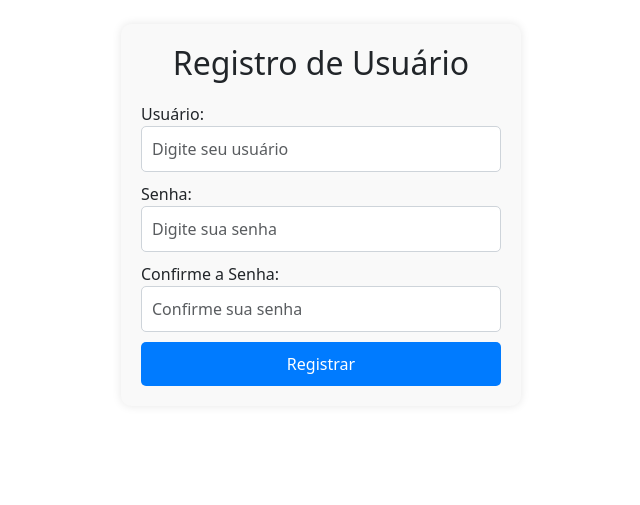
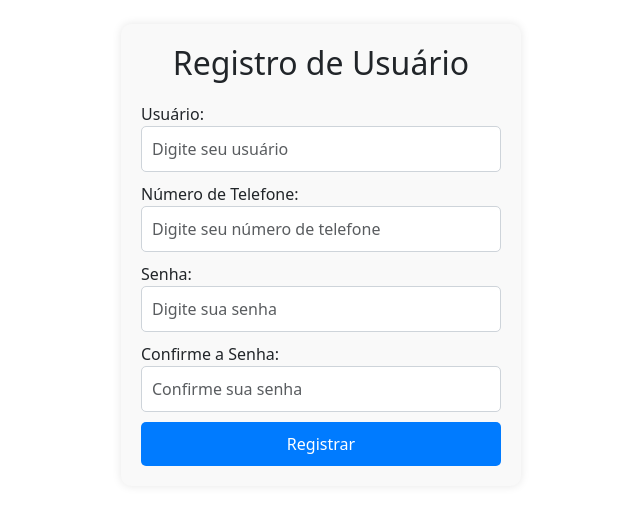
Before and after one commit to Brubzie/fatec-dsm-pi-4sem, a Django app: page /register/ in a window 1280 px wide. Shown: the part 72-577 px from the top of the page, without its empty margins (319-959 px from the left). Run offline with Django 5.2, Linux system fonts and the light colour scheme.

Commit message:
Login, Register e Index atualizados
# Mudanças Realizadas

## Forms

Agora dentro do forms temos um novo campo para o número de telefone e uma melhor validação de senha.

## Register

Agora dentro de register.html, temos além da adição do campo de número de telefonem temos também a formatação do mesmo, estando no formato (99) 99999-9999

```diff
--- a/CafeTech/CafeTech/core/forms.py
+++ b/CafeTech/CafeTech/core/forms.py
@@ -2,26 +2,47 @@ from django import forms
 from django.contrib.auth.models import User
 from django.contrib.auth import authenticate
 from django.core.exceptions import ValidationError
+import re
 
 class RegisterForm(forms.ModelForm):
+    phone_number = forms.CharField(
+        max_length=15,
+        widget=forms.TextInput(attrs={
+            'class': 'form-control',
+            'placeholder': 'Digite seu número de telefone',
+        }),
+        label='Número de Telefone'
+    )
+
     password = forms.CharField(
-        widget=forms.PasswordInput(attrs={'class': 'form-control', 'placeholder': 'Digite sua senha'}),
+        widget=forms.PasswordInput(attrs={
+            'class': 'form-control',
+            'placeholder': 'Digite sua senha',
+        }),
         label='Senha',
         help_text='A senha deve conter pelo menos 8 caracteres, incluindo números, letras maiúsculas e minúsculas, e caracteres especiais.'
     )
+
     confirm_password = forms.CharField(
-        widget=forms.PasswordInput(attrs={'class': 'form-control', 'placeholder': 'Confirme sua senha'}),
+        widget=forms.PasswordInput(attrs={
+            'class': 'form-control',
+            'placeholder': 'Confirme sua senha',
+        }),
         label='Confirme a Senha'
     )
 
     class Meta:
         model = User
-        fields = ['username', 'password']
+        fields = ['username', 'password', 'phone_number']
         labels = {
             'username': 'Usuário',
+            'password': 'Senha',
         }
         widgets = {
-            'username': forms.TextInput(attrs={'class': 'form-control', 'placeholder': 'Digite seu usuário'}),
+            'username': forms.TextInput(attrs={
+                'class': 'form-control',
+                'placeholder': 'Digite seu usuário',
+            }),
         }
 
     def clean_username(self):
@@ -39,25 +60,61 @@ class RegisterForm(forms.ModelForm):
 
     def clean_password(self):
         password = self.cleaned_data.get('password')
-        # Aqui você pode adicionar validações de senha, se desejar
+
+        # Validação da força da senha
+        if len(password) < 8:
+            raise ValidationError('A senha deve ter no mínimo 8 caracteres.')
+
+        if not re.search(r'[A-Z]', password):
+            raise ValidationError('A senha deve conter pelo menos uma letra maiúscula.')
+
+        if not re.search(r'[a-z]', password):
+            raise ValidationError('A senha deve conter pelo menos uma letra minúscula.')
+
+        if not re.search(r'[0-9]', password):
+            raise ValidationError('A senha deve conter pelo menos um número.')
+
+        if not re.search(r'[\W_]', password):
+            raise ValidationError('A senha deve conter pelo menos um caractere especial.')
+
         return password
 
     def clean_confirm_password(self):
         password = self.cleaned_data.get('password')
         confirm_password = self.cleaned_data.get('confirm_password')
+
         if password and confirm_password and password != confirm_password:
             raise ValidationError('As senhas não coincidem', code='password_mismatch')
         return confirm_password
 
+    def clean_phone_number(self):
+        phone_number = self.cleaned_data.get('phone_number')
+
+        # Validação de formato usando regex
+        phone_regex = re.compile(r'^\(\d{2}\) \d{4,5}-\d{4}$')
+        if not phone_regex.match(phone_number):
+            raise ValidationError('O número de telefone deve estar no formato (99) 99999-9999 ou (99) 9999-9999.')
+
+        return phone_number
+
 class LoginForm(forms.Form):
-    username = forms.CharField(max_length=150, required=True, widget=forms.TextInput(attrs={
-        'class': 'form-control',
-        'placeholder': 'Nome de usuário'
-    }))
-    password = forms.CharField(max_length=128, required=True, widget=forms.PasswordInput(attrs={
-        'class': 'form-control',
-        'placeholder': 'Senha'
-    }))
+    username = forms.CharField(
+        max_length=150,
+        required=True,
+        widget=forms.TextInput(attrs={
+            'class': 'form-control',
+            'placeholder': 'Nome de usuário',
+        })
+    )
+
+    password = forms.CharField(
+        max_length=128,
+        required=True,
+        widget=forms.PasswordInput(attrs={
+            'class': 'form-control',
+            'placeholder': 'Senha',
+        })
+    )
 
     def clean(self):
         cleaned_data = super().clean()
@@ -67,5 +124,5 @@ class LoginForm(forms.Form):
         if username and password:
             user = authenticate(username=username, password=password)
             if user is None:
-                raise forms.ValidationError("Nome de usuário ou senha incorretos.")
+                raise forms.ValidationError('Nome de usuário ou senha incorretos.')
         return cleaned_data
--- a/CafeTech/CafeTech/core/static/css/style.css
+++ b/CafeTech/CafeTech/core/static/css/style.css
@@ -57,3 +57,22 @@
 .form-container button:hover {
     background-color: #0056b3;
 }
+
+.cafetech {
+    background-color: #f5f5dc; /* Cor beige suave, semelhante à cor do café com leite */
+    color: #3b2c1f; /* Cor marrom escuro, representando café */
+    border: 2px solid #6f4c3e; /* Cor de borda similar ao café torrado */
+    border-radius: 10px; /* Bordas arredondadas */
+    padding: 20px; /* Espaçamento interno */
+    font-family: 'Arial', sans-serif; /* Fonte simples e legível */
+    box-shadow: 0 4px 10px rgba(0, 0, 0, 0.1); /* Sombra suave para dar profundidade */
+    transition: background-color 0.3s ease; /* Transição suave para mudanças de fundo */
+}
+
+.cafetech:hover {
+    background-color: #e3d9b5; /* Cor de fundo ao passar o mouse */
+}
+
+.username {
+    color: green;
+}
--- a/CafeTech/CafeTech/core/templates/register.html
+++ b/CafeTech/CafeTech/core/templates/register.html
@@ -12,10 +12,17 @@
     <!-- Register forms -->
     <form method="post" action="{% url 'register' %}">
         {% csrf_token %}
+
         <div class="form-group">
             {{ form.username.label_tag }}
             {{ form.username }}
             <div class="text-danger">{{ form.username.errors }}</div>
+        </div>
+
+        <div class="form-group">
+            {{ form.phone_number.label_tag }}
+            {{ form.phone_number }}
+            <div class="text-danger">{{ form.phone_number.errors }}</div>
         </div>
 
         <div class="form-group">
@@ -34,4 +41,30 @@
     </form>
     <!-- Register forms - End -->
 </div>
+
+<!-- JavaScript para aplicar a máscara de telefone -->
+<script>
+    document.addEventListener('DOMContentLoaded', function () {
+        const phoneInput = document.querySelector('#id_phone_number');
+
+        function applyPhoneMask(value) {
+            value = value.replace(/\D/g, ''); // Remove todos os caracteres não numéricos
+            if (value.length > 10) {
+                // Formato para (99) 99999-9999
+                return `(${value.slice(0, 2)}) ${value.slice(2, 7)}-${value.slice(7, 11)}`;
+            } else if (value.length > 5) {
+                // Formato para (99) 9999-9999
+                return `(${value.slice(0, 2)}) ${value.slice(2, 6)}-${value.slice(6, 10)}`;
+            } else if (value.length > 2) {
+                return `(${value.slice(0, 2)}) ${value.slice(2)}`;
+            } else {
+                return value;
+            }
+        }
+
+        phoneInput.addEventListener('input', function (e) {
+            e.target.value = applyPhoneMask(e.target.value);
+        });
+    });
+</script>
 {% endblock content %}
```
Also changed, not shown: CafeTech/CafeTech/core/templates/index.html (+21 -6 lines). Lines whose indentation alone changed are shown as unchanged.
